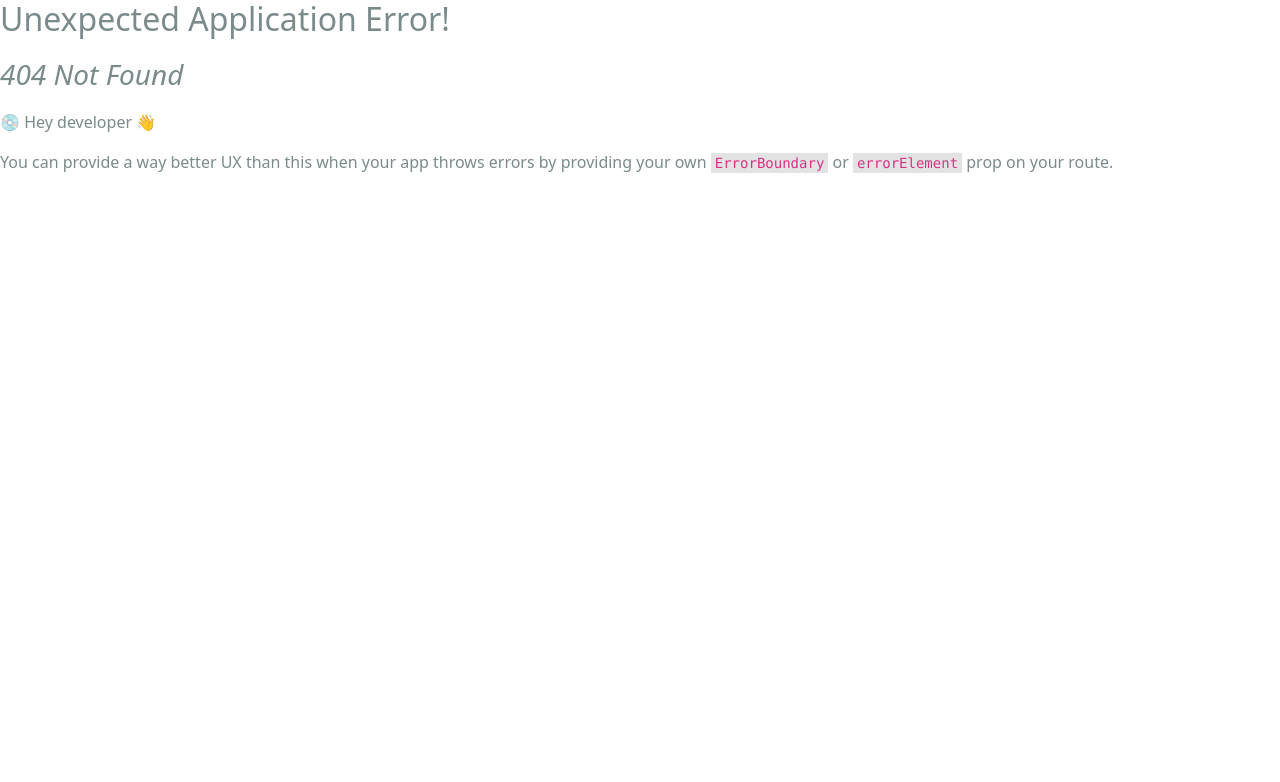
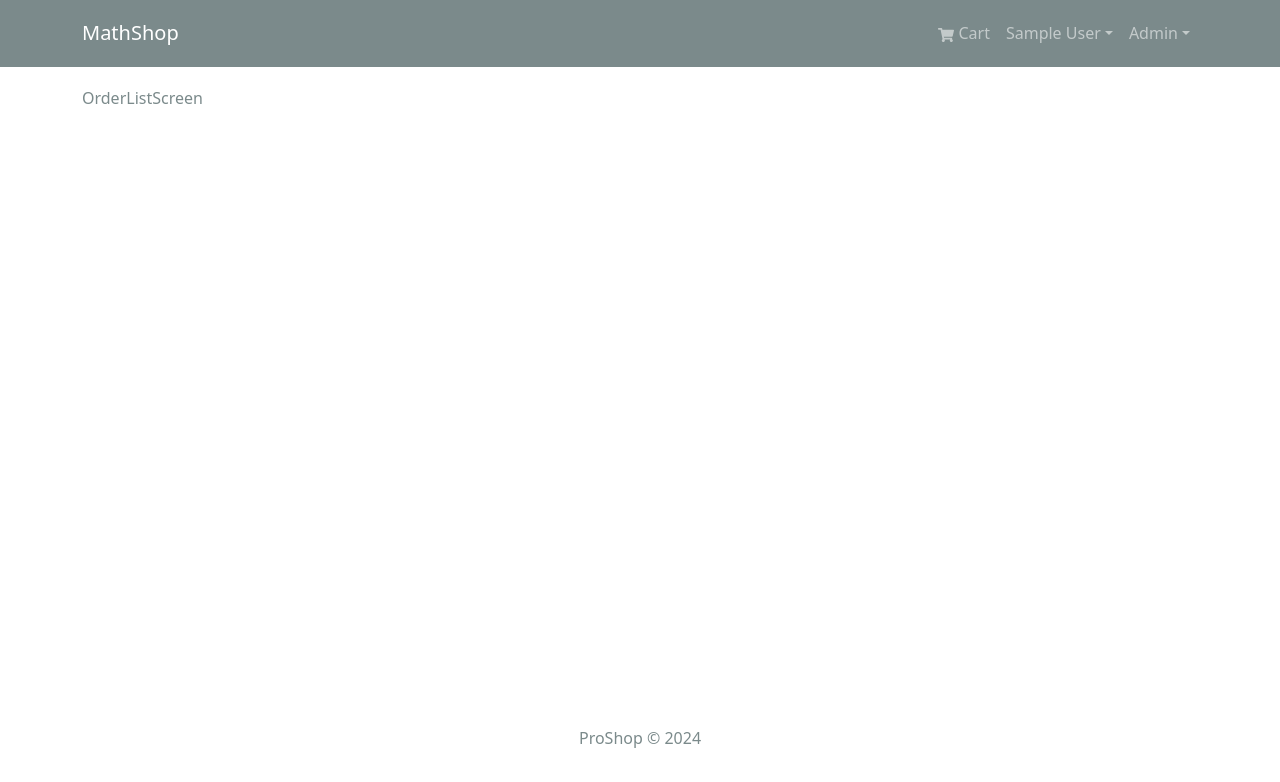
Before and after one commit to MehmetKaldirim/proshop, a React (Create React App) app in the folder frontend/: page /admin/orderlist in a window 1280 px wide. Before the commit this address had no page. Shown: the top 782 px of the page. Built offline with nearby package versions, Linux system fonts and the light colour scheme; sample sign-in values are in the browser's storage.

Commit message:
order NavDropdown  created

```diff
--- /dev/null
+++ b/frontend/src/components/AdminRoute.jsx
@@ -0,0 +1,12 @@
+import { Navigate, Outlet } from "react-router-dom";
+import { useSelector } from "react-redux";
+
+const AdminRoute = () => {
+  const { userInfo } = useSelector((state) => state.auth);
+  return userInfo && userInfo.isAdmin ? (
+    <Outlet />
+  ) : (
+    <Navigate to="/login" replace />
+  );
+};
+export default AdminRoute;
--- a/frontend/src/components/Header.jsx
+++ b/frontend/src/components/Header.jsx
@@ -30,7 +30,7 @@
       <Navbar bg="dark" variant="dark" expand="lg" collapseOnSelect>
         <Container>
           <LinkContainer to="/">
-            <Navbar.Brand>ProShop</Navbar.Brand>
+            <Navbar.Brand>MathShop</Navbar.Brand>
           </LinkContainer>
           <Navbar.Toggle aria-controls="basic-navbar-nav" />
           <Navbar.Collapse id="basic-navbar-nav">
@@ -63,6 +63,19 @@
                   </Nav.Link>
                 </LinkContainer>
               )}
+              {userInfo && userInfo.isAdmin && (
+                <NavDropdown title="Admin" id="adminmenu">
+                  <LinkContainer to="/admin/productlist">
+                    <NavDropdown.Item>Products</NavDropdown.Item>
+                  </LinkContainer>
+                  <LinkContainer to="/admin/userlist">
+                    <NavDropdown.Item>Users</NavDropdown.Item>
+                  </LinkContainer>
+                  <LinkContainer to="/admin/orderlist">
+                    <NavDropdown.Item>Orders</NavDropdown.Item>
+                  </LinkContainer>
+                </NavDropdown>
+              )}
             </Nav>
           </Navbar.Collapse>
         </Container>
--- a/frontend/src/index.js
+++ b/frontend/src/index.js
@@ -15,6 +15,7 @@
 import App from "./App";
 import reportWebVitals from "./reportWebVitals";
 import PrivateRoute from "./components/PrivateRoute";
+import AdminRoute from "./components/AdminRoute";
 import HomeScreen from "./screens/HomeScreen";
 import ProductScreen from "./screens/ProductScreen";
 import CartScreen from "./screens/CardScreen";
@@ -25,6 +26,7 @@
 import PlaceOrderScreen from "./screens/PlaceOrderScreen";
 import OrderScreen from "./screens/OrderScreen";
 import ProfileScreen from "./screens/ProfileScreen";
+import OrderListScreen from "./screens/admin/OrderListScreen";
 
 const router = createBrowserRouter(
   createRoutesFromElements(
@@ -42,6 +44,11 @@
         <Route path="/order/:id" element={<OrderScreen />} />
         <Route path="profile" element={<ProfileScreen />} />
       </Route>
+
+      {/* Admin users */}
+      <Route path="" element={<AdminRoute />}>
+        <Route path="/admin/orderlist" element={<OrderListScreen />} />
+      </Route>
     </Route>
   )
 );
--- /dev/null
+++ b/frontend/src/screens/admin/OrderListScreen.jsx
@@ -0,0 +1,7 @@
+import React from "react";
+
+const OrderListScreen = () => {
+  return <div>OrderListScreen</div>;
+};
+
+export default OrderListScreen;
```
